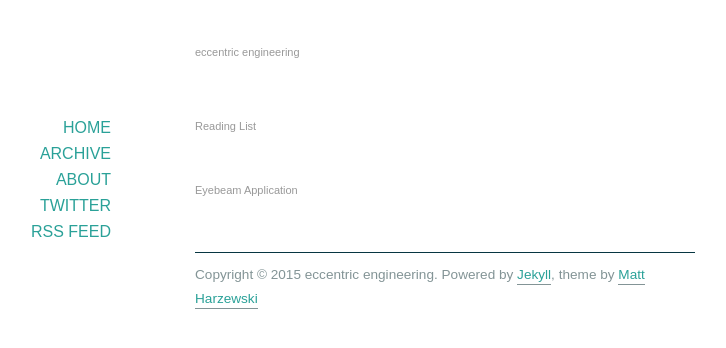
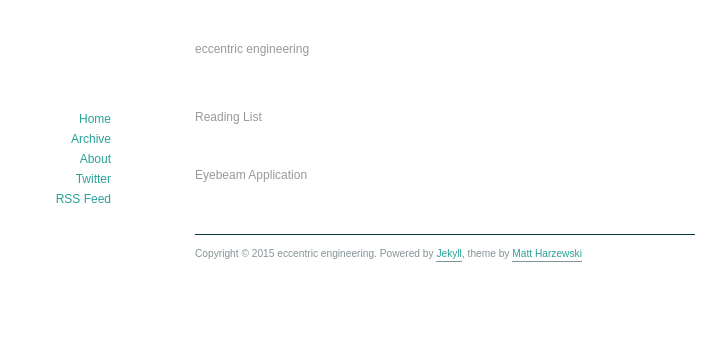
Before and after one commit to eccentricengineering/eccentricengineering.github.io, a Jekyll site: the page built from archives/index.html, in a window 1280 px wide. Shown: the top 348 px of the page, without its empty margins (195-921 px from the left). Built offline with Jekyll 4.4.1, drawn with Linux system fonts in a browser that asks for light colours; nearby versions of some CDN libraries.

Commit message:
new theme

```diff
--- a/assets/css/colors-light.css
+++ b/assets/css/colors-light.css
@@ -46,7 +46,7 @@ blockquote {
 
 /*** Pygments ***/
 .highlight{
-	background-color: #fffff;
+	background-color: #ffffff;
 	color: #657b83;
 	border: 1px solid #d6ceb6;
     border-radius: 3px 3px 3px 3px;
--- a/assets/css/style.css
+++ b/assets/css/style.css
@@ -33,7 +33,7 @@ table {
 /*** Basics ***/
 body {
 	font-family: Arial, Helvetica, sans-serif;
-	font-size: 11x;
+	font-size: 12px;
 	line-height: 1.5em;
 }
 
@@ -77,17 +77,17 @@ acronym, abbr {
 
 
 h1 {
-	font-size: 11px;
+	font-size: 12px;
 	margin: 0 0 10px 0;
 	text-decoration: none;
 	letter-spacing: 1.1;
 }
 h2 {
-	font-size: 11px;
+	font-size: 12px;
 	margin: 0 0 10px 0;
 }
 h3 {
-	font-size: 11px;
+	font-size: 12px;
 	margin: 0 0 10px 0;
 }
 
@@ -121,7 +121,7 @@ h3 {
 	margin: 40px auto 50px auto;
 }
 #header h1 {
-	font-size: 11px;
+	font-size: 12px;
 	margin-bottom: 4px;
 	text-transform: none;
 }
@@ -160,7 +160,7 @@ h3 {
 	border: none;
 	font-family: Arial, Helvetica, sans-serif;
 	text-decoration: none;
-  text-transform: uppercase;
+  text-transform: none;
 	padding: 2px 4px;
 }
 
@@ -173,7 +173,7 @@ article {
 }
 
 article h1 {
-	font-size: 11px;
+	font-size: 12px;
 	margin: 0 0 10px 0;
 }
 article h1 a {
```
